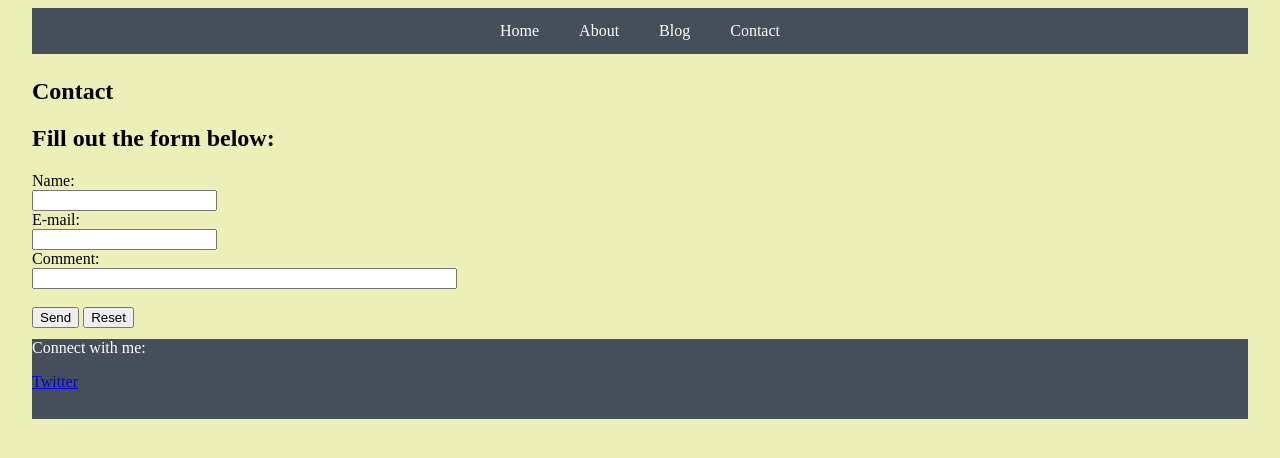
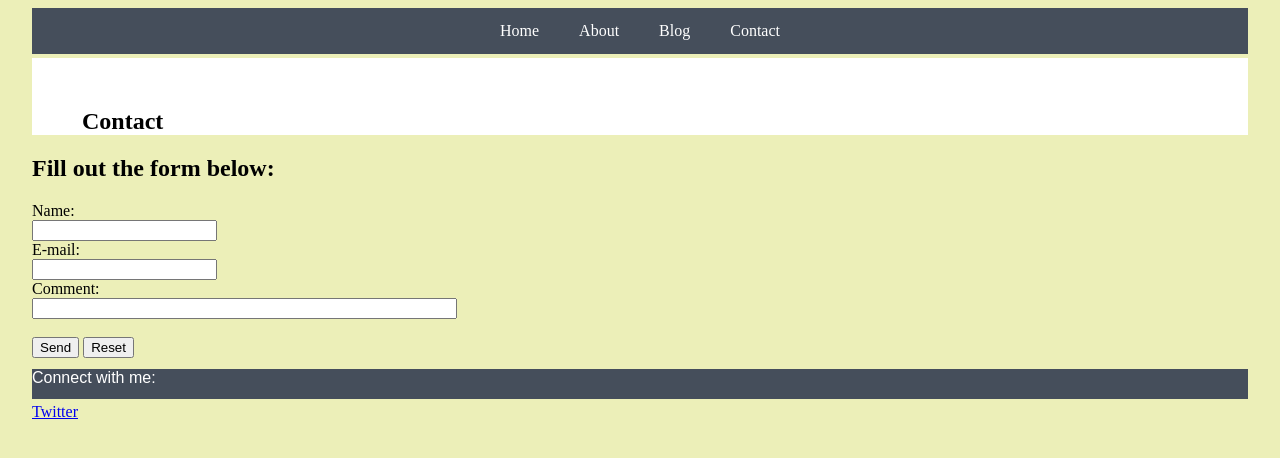
Before and after one commit to pandas07/sherry, a plain HTML site: page contact.html in a window 1280 px wide. Drawn offline with Linux system fonts and the light colour scheme.

Commit message:
Update styles.css
font to Arial
main section padding

```diff
--- a/styles.css
+++ b/styles.css
@@ -11,6 +11,7 @@ nav  ul{
   text-align: center;
   top: 100px;
   width: 100%;
+  height: 100%;
   list-style-type: none;
   margin: auto;
   padding: 0;
@@ -46,7 +47,7 @@ but hope to change it to adjust to the content later */
   position: absolute;
   background-color: #917967;
   padding-left: 10px;
-  height: 1000px;
+  height: 300px;
   width: 200px;
 }
 
@@ -54,17 +55,28 @@ main {
   margin-left: 210px;
   padding-left: 10px;
   background-color: white;
-  height: 1000px;
+  height: 300px;
   overflow: auto;
+}
+
+section {
+  background-color: white;
+  padding-left: 50px;
+  padding-right: 50px;
+  padding-top: 30px;
 }
 
 footer {
   clear: left;
   background-color: #454e5b;
   margin-top: -5px;
-  height: 80px;
+  height: 30px;
 }
 
 footer p {
   color: white;
 }
+
+p {
+ font-family: Arial;
+ }
```
